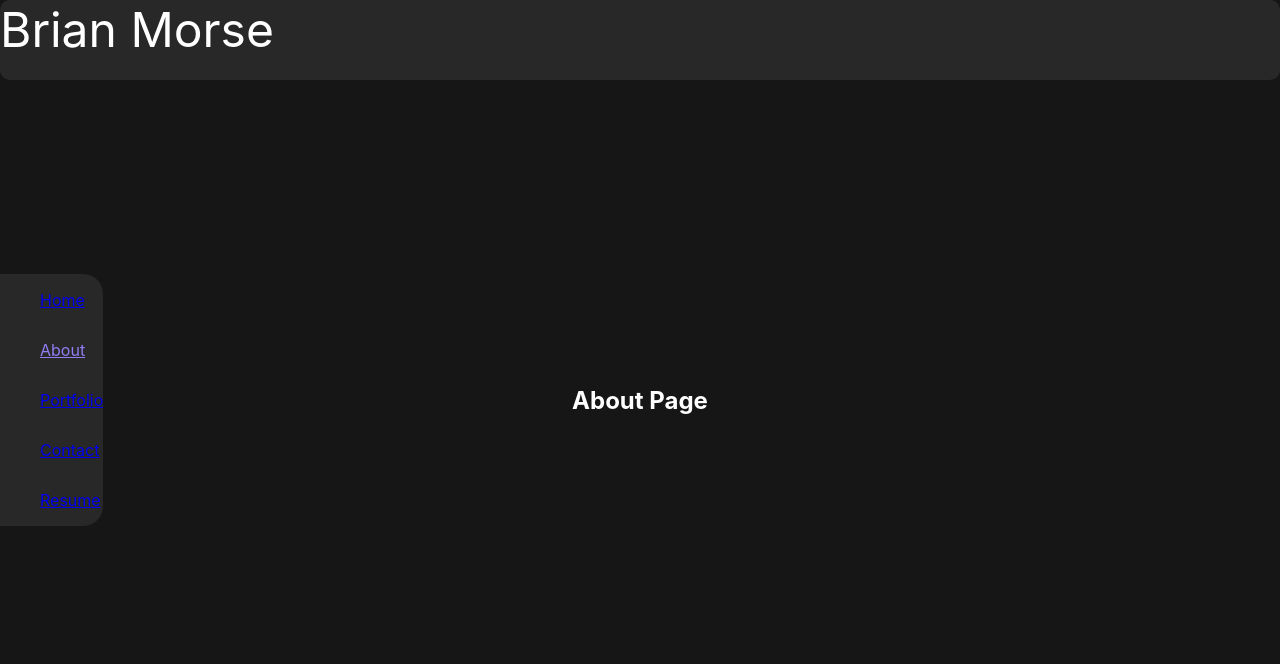
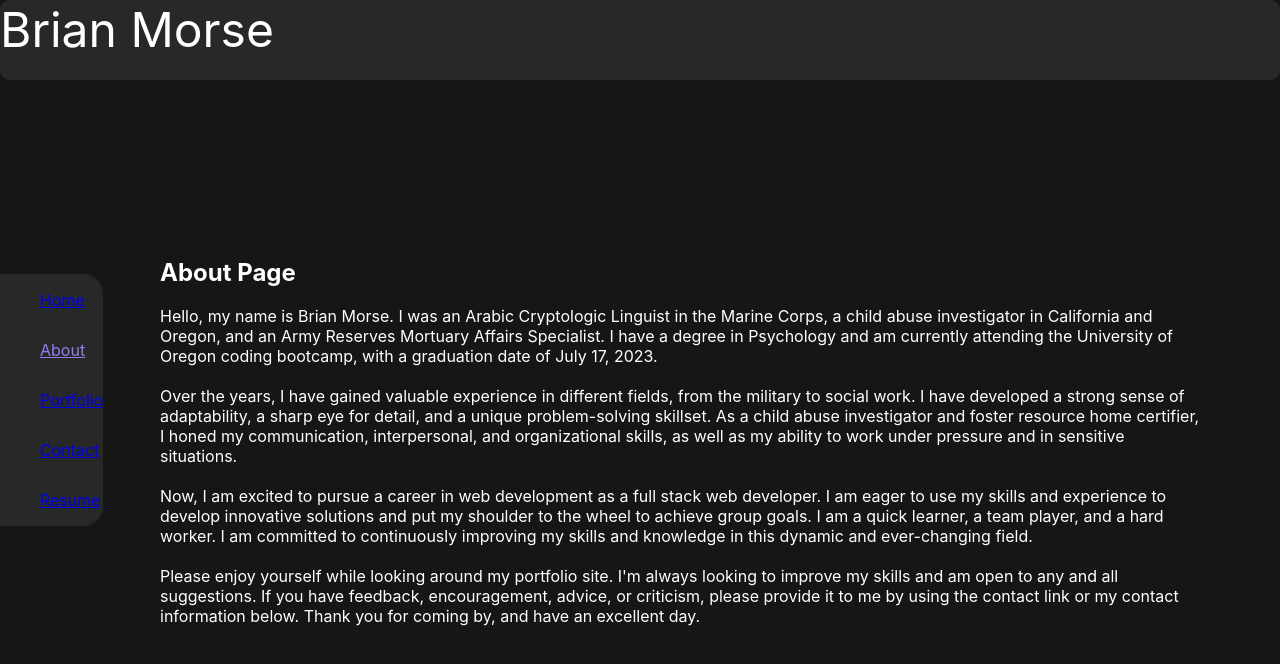
Before and after one commit to BrianMorse1/react-portfolio, a React (Create React App) app: page /about in a window 1280 px wide. Shown: the top 664 px of the page. Built offline with nearby package versions, Linux system fonts and the light colour scheme.

Commit message:
most issues with routing and card display have been fixed. images still not displaying, I'm unsure why

```diff
--- a/src/App.css
+++ b/src/App.css
@@ -20,17 +20,6 @@ body {
   .App-logo {
     animation: App-logo-spin infinite 20s linear;
   }
-}
-
-.App-header {
-  background-color: #282c34;
-  min-height: 100vh;
-  display: flex;
-  flex-direction: column;
-  align-items: center;
-  justify-content: center;
-  font-size: calc(10px + 2vmin);
-  color: white;
 }
 
 .App-link {
@@ -97,3 +86,10 @@ header {
   margin-top: 20vh;
   margin-bottom: 10vh
 }
+
+.about-container {
+  margin-left: 20vh;
+  margin-right: 10vh;
+  margin-top: 20vh;
+  margin-bottom: 10vh
+}
--- a/src/App.js
+++ b/src/App.js
@@ -3,7 +3,6 @@ import {
   BrowserRouter as Router,
   Routes,
   Route,
-  NavLink
 } from 'react-router-dom';
 import './App.css';
 import Navbar from './components/Navbar';
--- a/src/components/About.js
+++ b/src/components/About.js
@@ -1,10 +1,18 @@
 import React from 'react';
 
-const About= () => {
+const About = () => {
   return (
-    <div>
+    <div className="about-container">
       <h2>About Page</h2>
-      {/* Add any other content you want */}
+      <p>
+        Hello, my name is Brian Morse. I was an Arabic Cryptologic Linguist in the Marine Corps, a child abuse investigator in California and Oregon, and an Army Reserves Mortuary Affairs Specialist. I have a degree in Psychology and am currently attending the University of Oregon coding bootcamp, with a graduation date of July 17, 2023.<br/><br/>
+
+        Over the years, I have gained valuable experience in different fields, from the military to social work. I have developed a strong sense of adaptability, a sharp eye for detail, and a unique problem-solving skillset. As a child abuse investigator and foster resource home certifier, I honed my communication, interpersonal, and organizational skills, as well as my ability to work under pressure and in sensitive situations. <br/><br/>
+
+        Now, I am excited to pursue a career in web development as a full stack web developer. I am eager to use my skills and experience to develop innovative solutions and put my shoulder to the wheel to achieve group goals. I am a quick learner, a team player, and a hard worker. I am committed to continuously improving my skills and knowledge in this dynamic and ever-changing field.<br/><br/>
+
+        Please enjoy yourself while looking around my portfolio site. I'm always looking to improve my skills and am open to any and all suggestions. If you have feedback, encouragement, advice, or criticism, please provide it to me by using the contact link or my contact information below. Thank you for coming by, and have an excellent day.
+      </p>
     </div>
   );
 }
--- a/src/components/Resume.js
+++ b/src/components/Resume.js
@@ -3,7 +3,7 @@ import React from 'react';
 const Resume= () => {
   return (
     <div>
-      <h2>Projects Page</h2>
+      <h2>Resume Page</h2>
       {/* Add any other content you want */}
     </div>
   );
```
